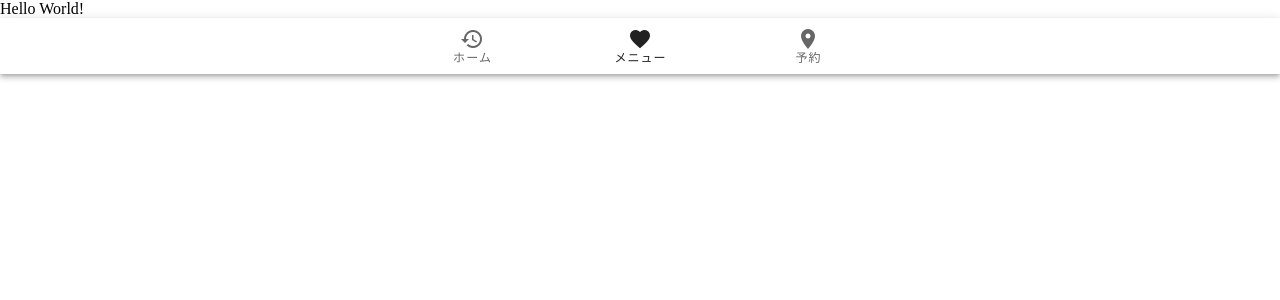
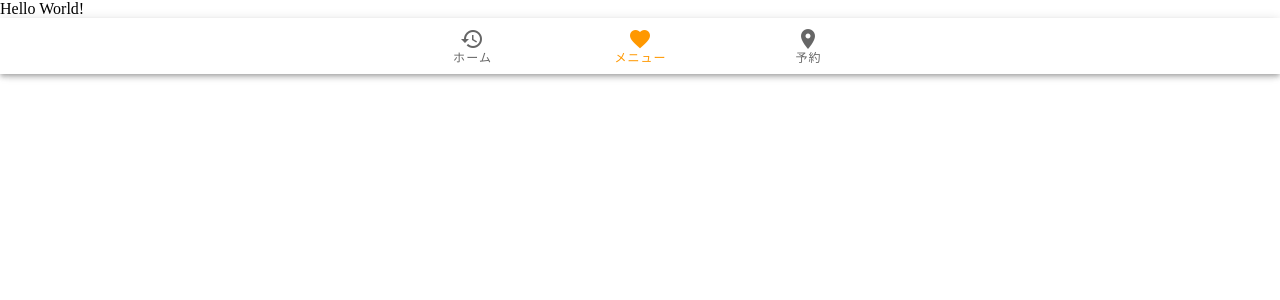
Before and after one commit to Hiroki-08/Human_Information_System_TCU, a Vue app: page / in a window 1280 px wide. Shown: the top 300 px of the page. Built offline with nearby package versions, Linux system fonts and the light colour scheme.

Commit message:
色変わらない３

```diff
--- a/src/components/NaviBar.vue
+++ b/src/components/NaviBar.vue
@@ -1,4 +1,5 @@
 <template>
+  <v-app>
     <v-bottom-navigation
       :value="value"
       color="orange"
@@ -23,6 +24,7 @@
       </v-btn>
 
     </v-bottom-navigation>
+  </v-app>
 </template>
 
 <script>
```
Lines whose indentation alone changed are shown as unchanged.
